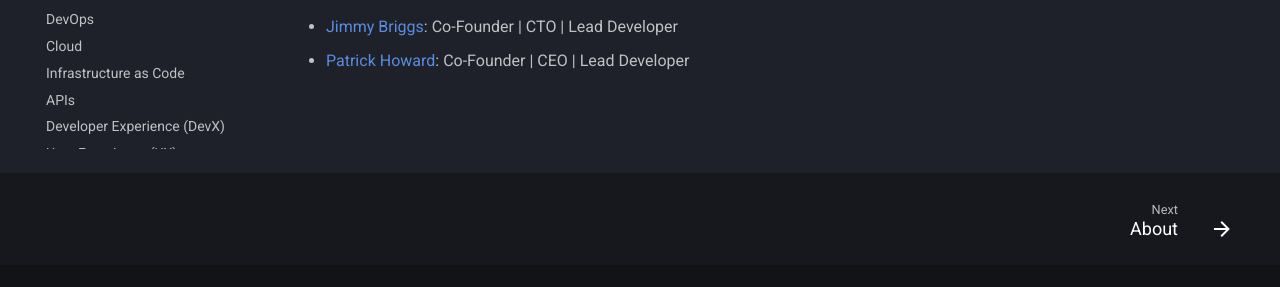
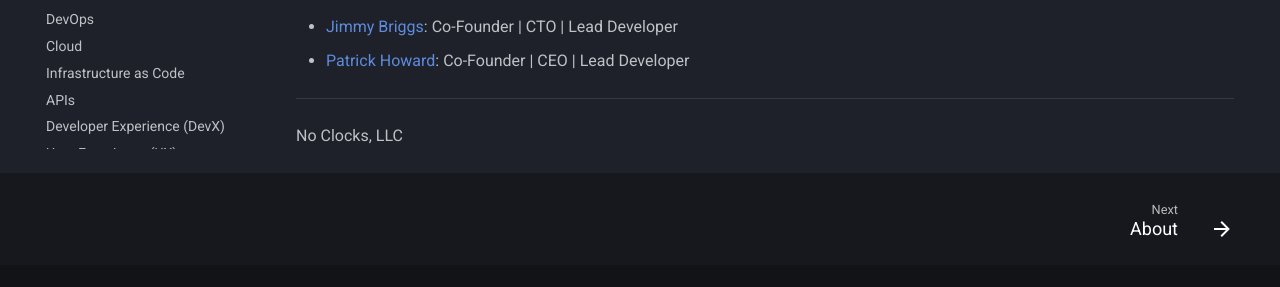
Before and after one commit to noclocks/operations, an MkDocs documentation site: the page built from docs/index.md, in a window 1280 px wide and 1121 px high. Shown: the part 792-1079 px from the top of the window. Built offline with MkDocs 1.6.1 and Material for MkDocs 9.7.7, drawn with Linux system fonts in a browser that asks for light colours; comment, search, counter and statistics services are not loaded.

Commit message:
docs: update index.md

```diff
--- a/docs/index.md
+++ b/docs/index.md
@@ -38,3 +38,7 @@
 
 - [Jimmy Briggs](https://github.com/jimbrig): Co-Founder | CTO | Lead Developer
 - [Patrick Howard](https://github.com/phoward38): Co-Founder | CEO | Lead Developer
+
+***
+
+No Clocks, LLC
```
